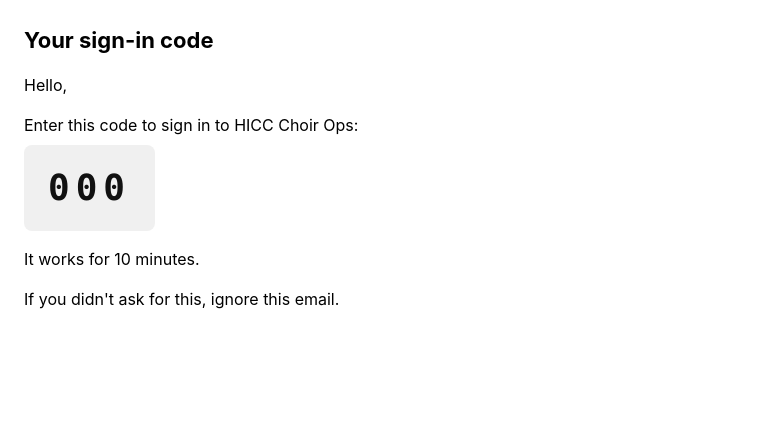
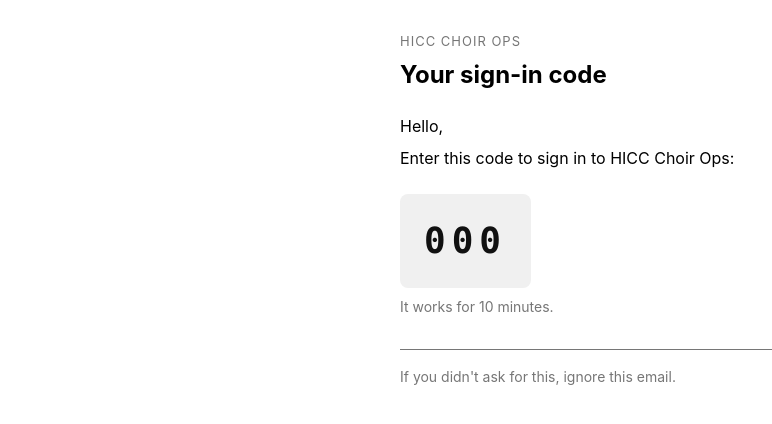
Before and after one commit to skyebrownh/hicc-choir-ops, a Django app: template accounts/templates/accounts/signin_code_email.html in a window 1280 px wide. Shown: the top 424 px of the page, without its empty margins (0-772 px from the left). Run offline with Django 5.2, Linux system fonts and the light colour scheme; the template is opened without the code that fills it: most values are stand-ins (such as "Sample title", 1, 10 or a date in 2020).

Commit message:
Give the sign-in email a clearer visual hierarchy
Co-Authored-By: Claude Sonnet 5.5 <noreply@anthropic.com>

```diff
--- a/accounts/templates/accounts/signin_code_email.html
+++ b/accounts/templates/accounts/signin_code_email.html
@@ -3,14 +3,18 @@
 <head><meta charset="utf-8"><meta name="viewport" content="width=device-width, initial-scale=1"></head>
 {# AC-1: email apps ignore Tailwind and style blocks, so every style is inline. #}
 {# Keep angle brackets out of these comments: a browser previewing the raw file reads a tag inside one as real HTML. #}
-{# The page sets no background or text colour, so Apple Mail and Gmail can flip it for dark mode themselves. #}
-{# Only the code box sets both colours (together), so the code stays readable whichever way it flips. #}
-<body style="margin: 0; padding: 24px; font-family: -apple-system, 'Segoe UI', Helvetica, Arial, sans-serif; font-size: 16px; line-height: 1.5;">
-  <h1 style="margin: 0 0 16px; font-size: 22px;">Your sign-in code</h1>
-  <p style="margin: 0 0 16px;">Hello,</p>
-  <p style="margin: 0 0 8px;">Enter this code to sign in to HICC Choir Ops:</p>
-  <p style="margin: 0 0 16px; padding: 16px 24px; display: inline-block; background-color: #f0f0f0; color: #111111; border-radius: 8px; font-family: Menlo, Consolas, 'Courier New', monospace; font-size: 36px; font-weight: bold; letter-spacing: 6px;">{{ code }}</p>
-  <p style="margin: 0 0 16px;">It works for {{ minutes }} minutes.</p>
-  <p style="margin: 0;">If you didn't ask for this, ignore this email.</p>
+{# The page sets no background or main text colour, so Apple Mail and Gmail can flip it for dark mode themselves. #}
+{# The code box sets both its colours (together), so the code stays readable whichever way it flips. #}
+{# Secondary text and the divider use one mid-gray (#767676), which keeps AA contrast on both white and black. #}
+<body style="margin: 0; padding: 0; font-family: -apple-system, 'Segoe UI', Helvetica, Arial, sans-serif; font-size: 16px; line-height: 1.5;">
+  <div style="max-width: 480px; margin: 0 auto; padding: 32px 24px;">
+    <p style="margin: 0 0 8px; font-size: 13px; letter-spacing: 1px; text-transform: uppercase; color: #767676;">HICC Choir Ops</p>
+    <h1 style="margin: 0 0 24px; font-size: 24px; line-height: 1.25;">Your sign-in code</h1>
+    <p style="margin: 0 0 8px;">Hello,</p>
+    <p style="margin: 0 0 24px;">Enter this code to sign in to HICC Choir Ops:</p>
+    <p style="margin: 0 0 8px; padding: 20px 24px; display: inline-block; background-color: #f0f0f0; color: #111111; border-radius: 8px; font-family: Menlo, Consolas, 'Courier New', monospace; font-size: 36px; font-weight: bold; letter-spacing: 6px;">{{ code }}</p>
+    <p style="margin: 0 0 32px; font-size: 14px; color: #767676;">It works for {{ minutes }} minutes.</p>
+    <p style="margin: 0; padding-top: 16px; border-top: 1px solid #767676; font-size: 14px; color: #767676;">If you didn't ask for this, ignore this email.</p>
+  </div>
 </body>
 </html>
```
